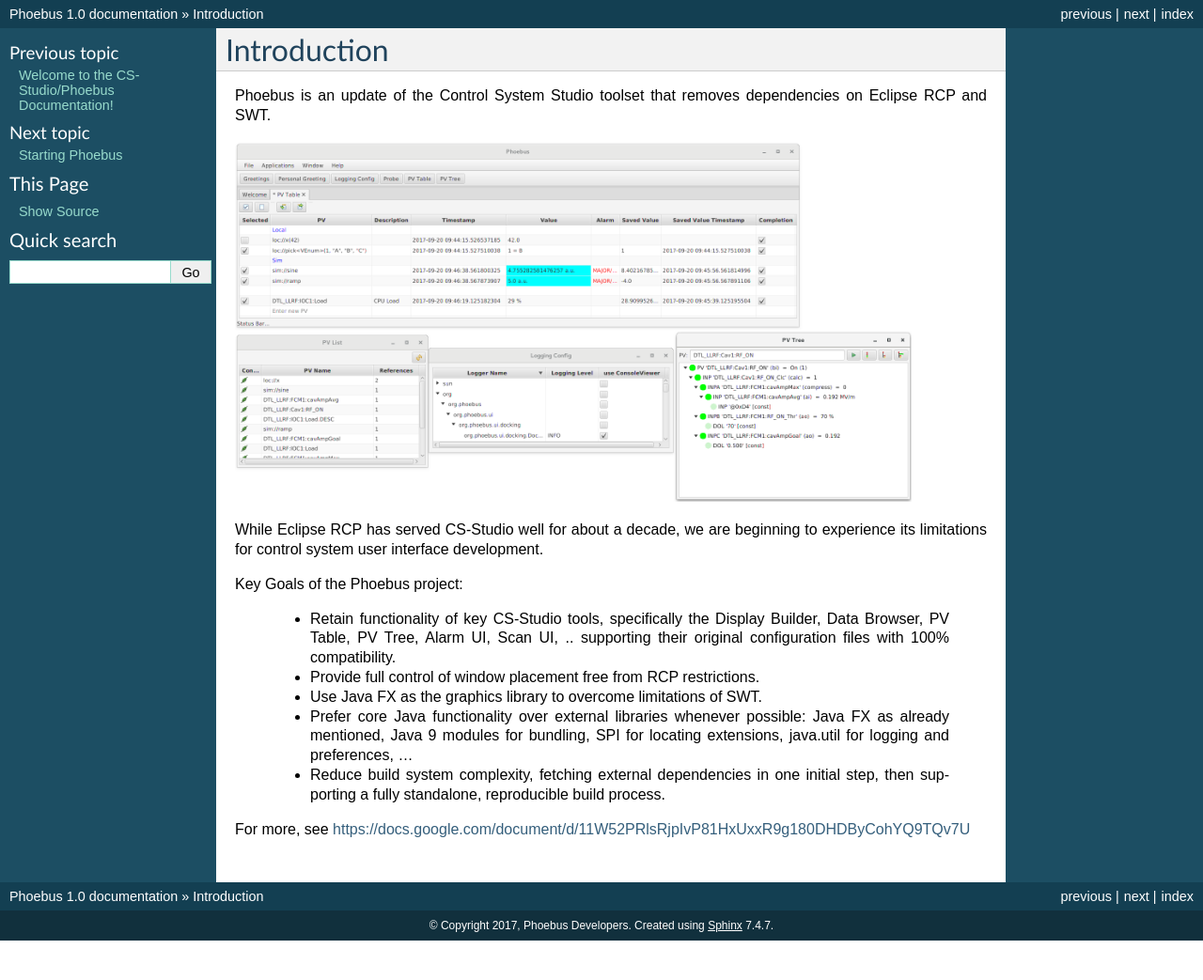
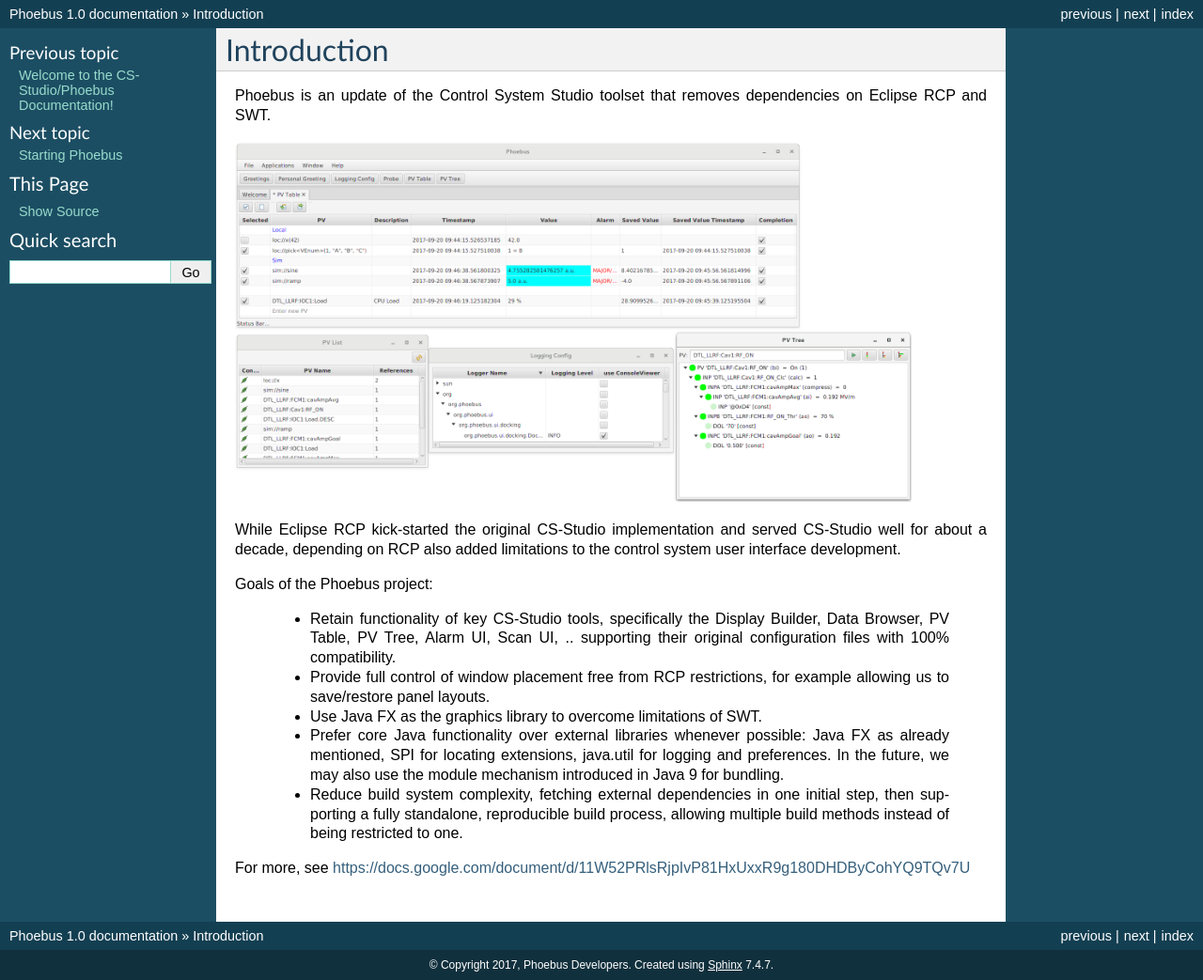
Before and after one commit to kasemir/phoebus-doc, a Sphinx documentation site: the page built from source/intro.rst, in a window 1280 px wide. Shown: the whole page at 94% size. Built offline with Sphinx 7.4.7, drawn with Linux system fonts in a browser that asks for light colours; before the commit the page ends 1001 px from its top, so only the background shows below that.

Commit message:
Update intro.rst

```diff
--- a/source/intro.rst
+++ b/source/intro.rst
@@ -7,11 +7,12 @@
 .. image:: phoebus_example.png
       :width: 90%
 
-While Eclipse RCP has served CS-Studio well for about a decade,
-we are beginning to experience its limitations for control system
+While Eclipse RCP kick-started the original CS-Studio implementation
+and served CS-Studio well for about a decade,
+depending on RCP also added limitations to the control system
 user interface development.
 
-Key Goals of the Phoebus project:
+Goals of the Phoebus project:
 
  * Retain functionality of key CS-Studio tools,
    specifically the Display Builder, Data Browser,
@@ -20,7 +21,8 @@
    with 100% compatibility.
 
  * Provide full control of window placement
-   free from RCP restrictions.
+   free from RCP restrictions, for example
+   allowing us to save/restore panel layouts.
 
  * Use Java FX as the graphics library to overcome
    limitations of SWT.
@@ -28,14 +30,18 @@
  * Prefer core Java functionality over external
    libraries whenever possible:
    Java FX as already mentioned,
-   Java 9 modules for bundling,
    SPI for locating extensions,
-   java.util for logging and preferences, ...
+   java.util for logging and preferences.
+   In the future, we may also use the module
+   mechanism introduced in Java 9
+   for bundling.
 
  * Reduce build system complexity,
    fetching external dependencies in one initial step,
    then supporting a fully standalone, reproducible
-   build process.
+   build process,
+   allowing multiple build methods instead of being
+   restricted to one.
 
 
 For more, see https://docs.google.com/document/d/11W52PRlsRjpIvP81HxUxxR9g180DHDByCohYQ9TQv7U
```
